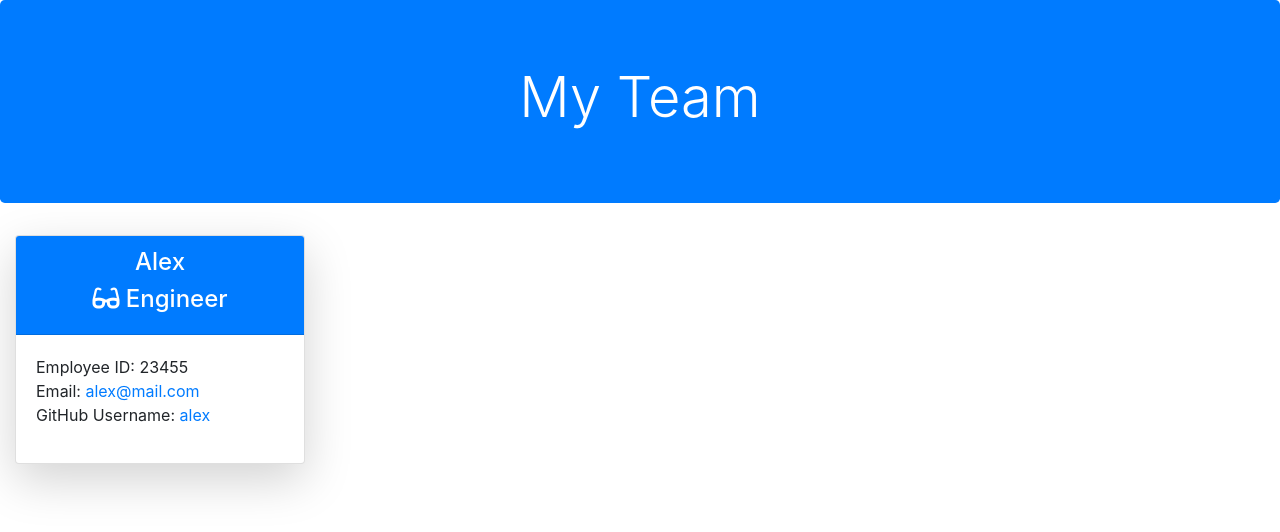
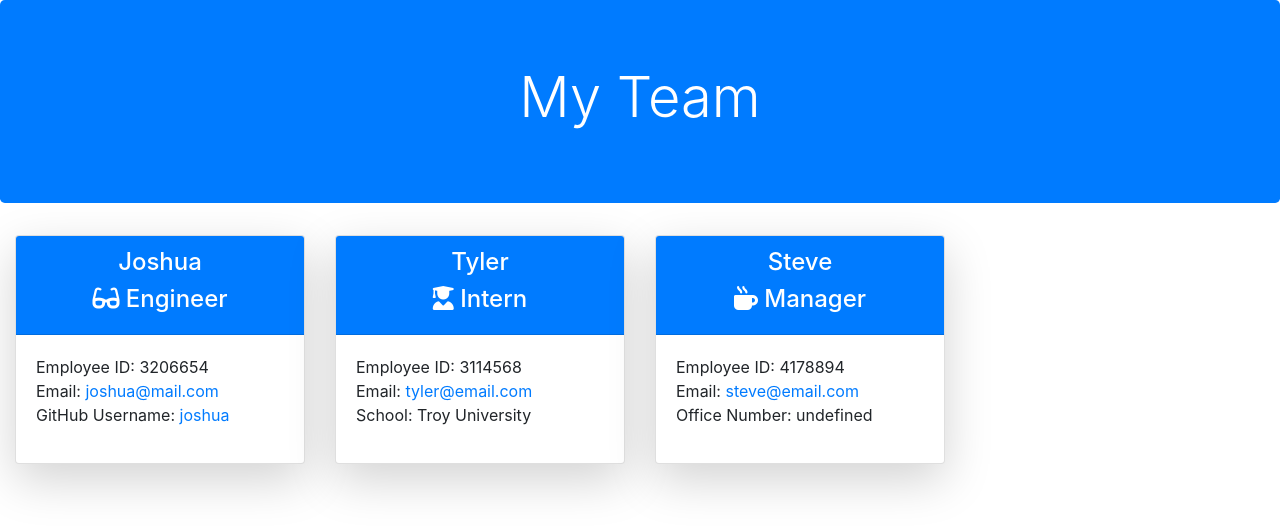
Before and after one commit to thrazer675/profile-generator, a website: page dist/index.html in a window 1280 px wide. Drawn offline with nearby package versions, Linux system fonts and the light colour scheme.

```diff
--- a/dist/index.html
+++ b/dist/index.html
@@ -23,14 +23,48 @@
 <div class="col-md-4 col-sm-6 col-12 col-lg-3">
     <div class="card shadow-lg mb-5 bg-white rounded">
         <div class="card-header bg-primary">
-            <h4 class="text-white text-center">Alex</h4>
+            <h4 class="text-white text-center">Joshua</h4>
             <h4 class="text-white text-center"><i class="fas fa-glasses"></i></i> Engineer</h4>
         </div>
         <div class="card-body">
             <ul class="list-unstyled">
-                <li>Employee ID: 23455</li>
-                <li>Email: <a href="mailto:alex@mail.com">alex@mail.com</a></li>
-                <li>GitHub Username: <a href="https://github.com/alex" target="_blank">alex</a></i>
+                <li>Employee ID: 3206654</li>
+                <li>Email: <a href="mailto:joshua@mail.com">joshua@mail.com</a></li>
+                <li>GitHub Username: <a href="https://github.com/joshua" target="_blank">joshua</a></i>
+            </u>
+        </div>
+    </div>
+  </div>
+
+
+<div class="col-md-4 col-sm-6 col-12 col-lg-3">
+    <div class="card shadow-lg mb-5 bg-white rounded">
+        <div class="card-header bg-primary">
+            <h4 class="text-white text-center">Tyler</h4>
+            <h4 class="text-white text-center"><i class="fas fa-user-graduate"></i></i> Intern</h4>
+        </div>
+        <div class="card-body">
+            <ul class="list-unstyled">
+                <li>Employee ID: 3114568</li>
+                <li>Email: <a href="mailto:tyler@email.com">tyler@email.com</a></li>
+                <li>School: Troy University</i>
+            </u>
+        </div>
+    </div>
+  </div>
+
+
+<div class="col-md-4 col-sm-6 col-12 col-lg-3">
+    <div class="card shadow-lg mb-5 bg-white rounded">
+        <div class="card-header bg-primary">
+            <h4 class="text-white text-center">Steve</h4>
+            <h4 class="text-white text-center"><i class="fas fa-mug-hot"></i></i> Manager</h4>
+        </div>
+        <div class="card-body">
+            <ul class="list-unstyled">
+                <li>Employee ID: 4178894</li>
+                <li>Email: <a href="mailto:steve@email.com">steve@email.com</a></li>
+                <li>Office Number: undefined</i>
             </u>
         </div>
     </div>
```
Also changed, not shown: README.md.
